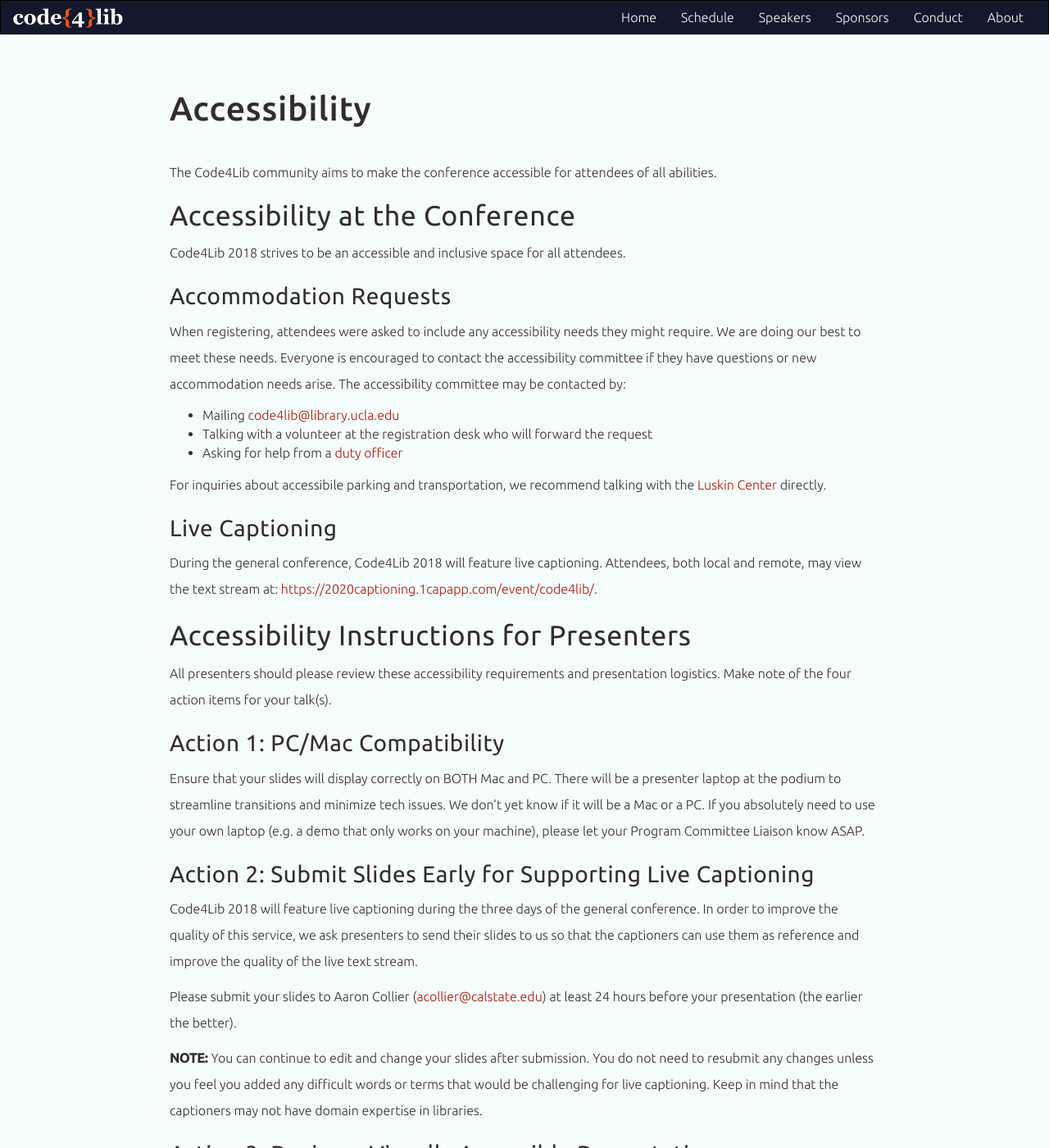
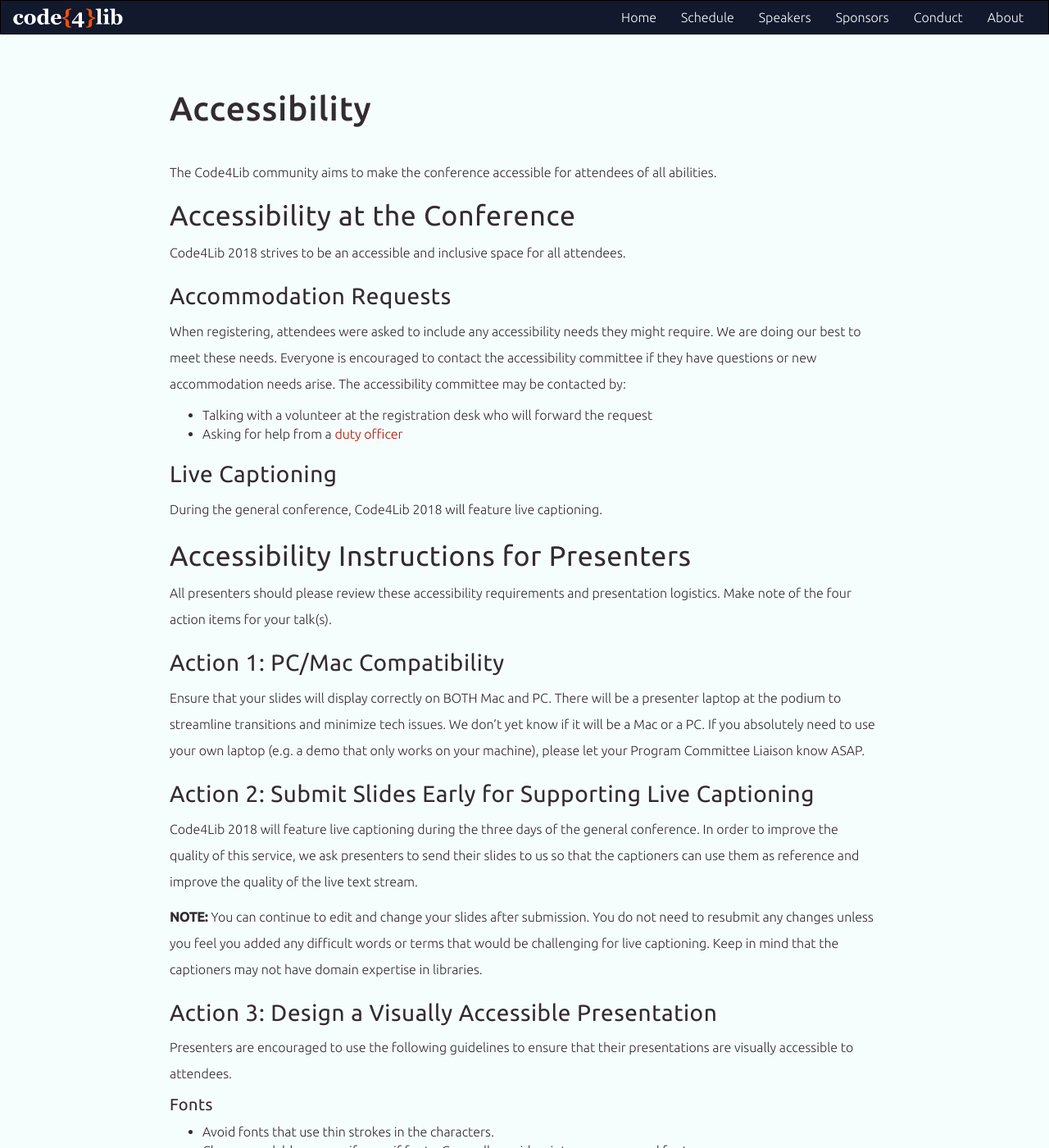
Before and after one commit to code4lib/2018.code4lib.org, a Jekyll site: the page built from accessibility/index.html, in a window 1280 px wide and 1400 px high. Shown: the whole window at 82% size. Built offline with Jekyll 4.4.1, drawn with Linux system fonts in a browser that asks for light colours; some web fonts are replaced.

Commit message:
cons links removed, accessibility cleaned

```diff
--- a/accessibility/index.html
+++ b/accessibility/index.html
@@ -14,41 +14,47 @@ title: Accessibility
 
     <div class="col-md-12">
         <h2>Accessibility at the Conference</h2>
-        <p>Code4Lib 2018 strives to be an accessible and inclusive space for all
+        <p>
+            Code4Lib 2018 strives to be an accessible and inclusive space for all
             attendees.
         </p>
 
         <h3>Accommodation Requests</h3>
-        <p>When registering, attendees were asked to include any accessibility needs
+        <p>
+            When registering, attendees were asked to include any accessibility needs
             they might require. We are doing our best to meet these needs. Everyone is
             encouraged to contact the accessibility committee if they have
             questions or new accommodation needs arise. The accessibility committee may
             be contacted by:
         </p>
         <ul>
-            <li>Mailing <a href="mailto:code4lib@library.ucla.edu">code4lib@library.ucla.edu</a>
-            </li>
+            <!--<li>Mailing <a href="mailto:code4lib@library.ucla.edu">code4lib@library.ucla.edu</a></li>-->
             <li>Talking with a volunteer at the registration desk who will forward the request</li>
             <li>Asking for help from a <a href="/duty-officers">duty officer</a></li>
         </ul>
-        <p>For inquiries about accessibile parking and transportation, we recommend talking
+        <!--<p>
+            For inquiries about accessibile parking and transportation, we recommend talking
             with the <a href="http://luskinconferencecenter.ucla.edu/">Luskin Center</a> directly.
-       </p>
+        </p>-->
 
         <h3>Live Captioning</h3>
-        <p>During the general conference, Code4Lib 2018 will feature live captioning.
+        <p>
+            During the general conference, Code4Lib 2018 will feature live captioning.
+            {% if site.data.conf.captioning-url != '' %}
                 Attendees, both local and remote, may view the text stream at:
                 <a href="https://2020captioning.1capapp.com/event/code4lib/">https://2020captioning.1capapp.com/event/code4lib/</a>.
+            {% endif %}
         </p>
 
         <h2>Accessibility Instructions for Presenters</h2>
-        <p>All presenters should please review these accessibility requirements
-           and presentation logistics. Make note of the four action items for
-           your talk(s).
+        <p>
+            All presenters should please review these accessibility requirements and presentation logistics. Make note
+            of the four action items for your talk(s).
         </p>
 
         <h3>Action 1: PC/Mac Compatibility</h3>
-        <p>Ensure that your slides will display correctly on BOTH Mac and PC.
+        <p>
+            Ensure that your slides will display correctly on BOTH Mac and PC.
             There will be a presenter laptop at the podium to streamline transitions
             and minimize tech issues. We don’t yet know if it will be a Mac or a PC.
             If you absolutely need to use your own laptop (e.g. a demo that only
@@ -56,16 +62,19 @@ title: Accessibility
         </p>
 
         <h3>Action 2: Submit Slides Early for Supporting Live Captioning</h3>
-        <p>Code4Lib 2018 will feature live captioning during the three days of the
+        <p>
+            Code4Lib 2018 will feature live captioning during the three days of the
             general conference. In order to improve the quality of this service, we
             ask presenters to send their slides to us so that the captioners can use
             them as reference and improve the quality of the live text stream.
         </p>
-        <p>Please submit your slides to Aaron Collier
+        <!--<p>
+            Please submit your slides to Aaron Collier
             (<a href="mailto:acollier@calstate.edu?Subject=Code4Lib%20Slides">acollier@calstate.edu</a>)
             at least 24 hours before your presentation (the earlier the better).
-        </p>
-        <p><strong>NOTE:</strong> You can continue to edit and change your slides
+        </p>-->
+        <p>
+            <strong>NOTE:</strong> You can continue to edit and change your slides
             after submission. You do not need to resubmit any changes unless you
             feel you added any difficult words or terms that would be challenging
             for live captioning. Keep in mind that the captioners may not have domain
@@ -73,23 +82,22 @@ title: Accessibility
         </p>
 
         <h3>Action 3: Design a Visually Accessible Presentation</h3>
-        <p>Presenters are encouraged to use the following guidelines to ensure that
+        <p>
+            Presenters are encouraged to use the following guidelines to ensure that
             their presentations are visually accessible to attendees.
         </p>
         <h4>Fonts</h4>
         <ul>
-            <li>Avoid fonts that use thin strokes in the characters.
-            </li>
-            <li>Choose readable sans serif or serif fonts. Generally avoid script or
-                monospaced fonts.
-            </li>
-            <li>Suggested fonts include: Helvetica and its clones (Arial, Calibri,
+            <li>Avoid fonts that use thin strokes in the characters.</li>
+            <li>Choose readable sans serif or serif fonts. Generally avoid script or monospaced fonts.</li>
+            <li>
+                Suggested fonts include: Helvetica and its clones (Arial, Calibri,
                 etc.), Gill Sans, Comic Sans (seriously!), Verdana, Franklin Gothic,
                 Rockwell, Tahoma, Lucida, and Times New Roman.
             </li>
-	        <li>Use underlining, italics, and boldface sparingly.
-            </li>
-            <li>Aim for a font size of 20-30 point. Generally, do not go below
+	        <li>Use underlining, italics, and boldface sparingly.</li>
+            <li>
+                Aim for a font size of 20-30 point. Generally, do not go below
                 18-point for slide content (if you plan to share your slides
                 with the community, it’s okay to use smaller fonts for references
                 and URIs).
@@ -97,12 +105,14 @@ title: Accessibility
         </ul>
         <h4>Colors</h4>
         <ul>
-            <li>Choose text and background colors that have good contrast. You can
+            <li>
+                Choose text and background colors that have good contrast. You can
                 use a <a href="http://webaim.org/resources/contrastchecker/">contrast
                 checker</a> to check for good constrast. The web accessibility thresholds
                 are not relevant to slide presentations, but higher contrast is still better.
             </li>
-            <li>For color blindness considerations, add patterns or labels in graphs and charts.
+            <li>
+                For color blindness considerations, add patterns or labels in graphs and charts.
                 This is especially important if are using either red-green or yellow-blue
                 color combinations. These are the two most common types of color blindness.
                 If you are uncertain about a color choice, a <a href="http://www.color-blindness.com/coblis-color-blindness-simulator/">color
```
Also changed, not shown: other parts of accessibility/index.html (+13 -8 lines), _data/conf.yml (+10 -10 lines). Lines whose indentation alone changed are shown as unchanged.
